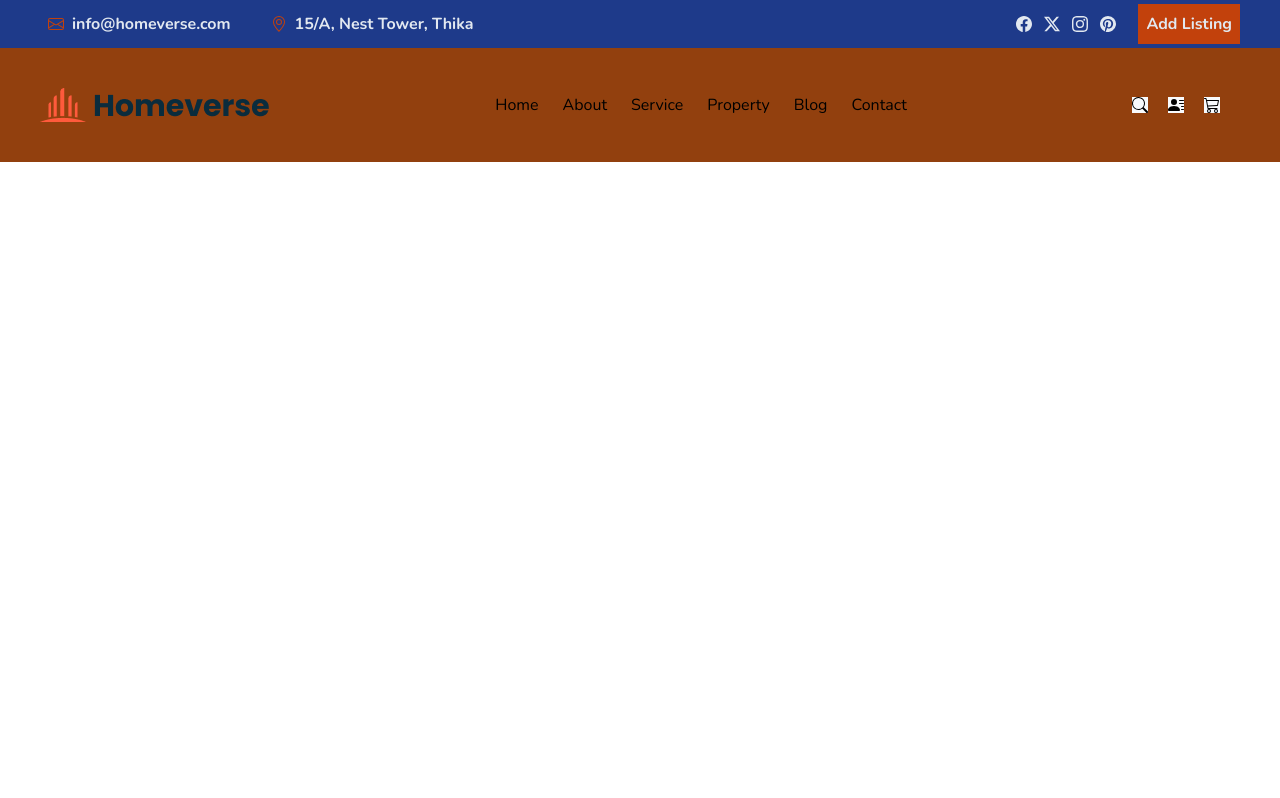
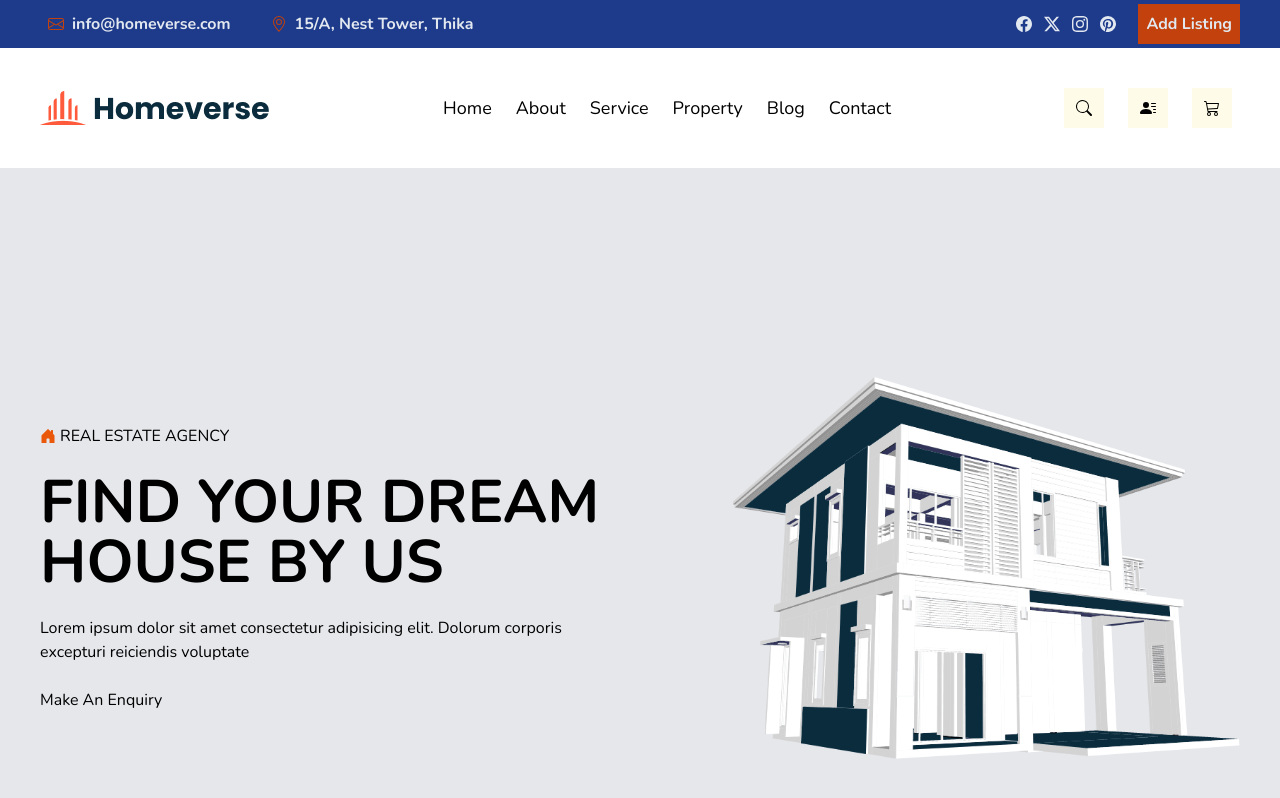
Before and after one commit to Cliff-Mbithuka/HomeVerse, a website: page public/index.html in a window 1280 px wide. Drawn offline with nearby package versions, Linux system fonts and the light colour scheme.

Commit message:
Add section 1

```diff
--- a/public/index.html
+++ b/public/index.html
@@ -26,7 +26,7 @@
                 d="M0 4a2 2 0 0 1 2-2h12a2 2 0 0 1 2 2v8a2 2 0 0 1-2 2H2a2 2 0 0 1-2-2zm2-1a1 1 0 0 0-1 1v.217l7 4.2 7-4.2V4a1 1 0 0 0-1-1zm13 2.383-4.708 2.825L15 11.105zm-.034 6.876-5.64-3.471L8 9.583l-1.326-.795-5.64 3.47A1 1 0 0 0 2 13h12a1 1 0 0 0 .966-.741M1 11.105l4.708-2.897L1 5.383z"
               />
             </svg>
-            <a class="mr-4 hover:text-orange-700 hover:cursor-pointer"
+            <a class="mr-4 hover:text-orange-700 hover:cursor-pointer duration-500"
               >info@homeverse.com</a
             >
           </div>
@@ -47,7 +47,7 @@
                 d="M8 8a2 2 0 1 1 0-4 2 2 0 0 1 0 4m0 1a3 3 0 1 0 0-6 3 3 0 0 0 0 6"
               />
             </svg>
-            <p class="hover:text-orange-700 hover:cursor-pointer">
+            <p class="hover:text-orange-700 hover:cursor-pointer duration-500">
               15/A, Nest Tower, Thika
             </p>
           </div>
@@ -110,17 +110,17 @@
               />
             </svg>
           </div>
-          <button class="bg-orange-700 p-2 hover:opacity-40">
+          <button class="bg-orange-700 p-2 hover:opacity-40 duration-500">
             Add Listing
           </button>
         </div>
       </div>
       <div
-        class="home p-10 flex justify-between my-0 mx-auto w-full items-center bg-amber-800"
+        class="home p-10 flex justify-between my-0 mx-auto w-full items-center"
       >
         <div class="logo"><img src="./assets/images/logo.png" alt="" /></div>
         <nav>
-          <ul class="flex">
+          <ul class="flex text-lg">
             <li>Home</li>
             <li class="mx-6">About</li>
             <li>Service</li>
@@ -130,8 +130,8 @@
           </ul>
         </nav>
         <div class="flex">
-          <div>
-            <svg class="bg-slate-50 mr-5"
+          <div class="bg-yellow-50 p-3 mr-6 hover:text-orange-700 duration-500">
+            <svg
               xmlns="http://www.w3.org/2000/svg"
               width="16"
               height="16"
@@ -144,8 +144,8 @@
               />
             </svg>
           </div>
-          <div>
-            <svg class=" bg-slate-50 mr-5 "
+          <div class="bg-yellow-50 p-3 mr-6 hover:text-orange-700 duration-500">
+            <svg
               xmlns="http://www.w3.org/2000/svg"
               width="16"
               height="16"
@@ -158,8 +158,9 @@
               />
             </svg>
           </div>
-          <div>
-            <svg class=" bg-slate-50 mr-5 "
+          <div class="bg-yellow-50 p-3 mr-2 hover:text-orange-700 duration-500">
+            <svg
+              class="text-2xl"
               xmlns="http://www.w3.org/2000/svg"
               width="16"
               height="16"
@@ -174,6 +175,23 @@
           </div>
         </div>
       </div>
+      <section class="flex justify-center items-center min-h-screen bg-gray-200">
+        <div class="right pl-10">
+          <div class="flex items-center ">
+            <svg class="text-orange-600" xmlns="http://www.w3.org/2000/svg" width="16" height="16" fill="currentColor" class="bi bi-house-door-fill" viewBox="0 0 16 16">
+              <path d="M6.5 14.5v-3.505c0-.245.25-.495.5-.495h2c.25 0 .5.25.5.5v3.5a.5.5 0 0 0 .5.5h4a.5.5 0 0 0 .5-.5v-7a.5.5 0 0 0-.146-.354L13 5.793V2.5a.5.5 0 0 0-.5-.5h-1a.5.5 0 0 0-.5.5v1.293L8.354 1.146a.5.5 0 0 0-.708 0l-6 6A.5.5 0 0 0 1.5 7.5v7a.5.5 0 0 0 .5.5h4a.5.5 0 0 0 .5-.5"/>
+            </svg>
+            <p class="ml-1">REAL ESTATE AGENCY</p>
+          </div>
+          <h1 class="text-6xl font-bold my-6">FIND YOUR DREAM HOUSE BY US</h1>
+          <p>
+            Lorem ipsum dolor sit amet consectetur adipisicing elit. Dolorum
+            corporis<br> excepturi reiciendis voluptate
+          </p>
+          <button class="mt-6">Make An Enquiry</button>
+        </div>
+        <div class="left pr-10"><img src="./assets/images/hero-banner.png" alt=""></div>
+      </section>
     </div>
   </body>
 </html>
```
Also changed, not shown: public/styles.css.
